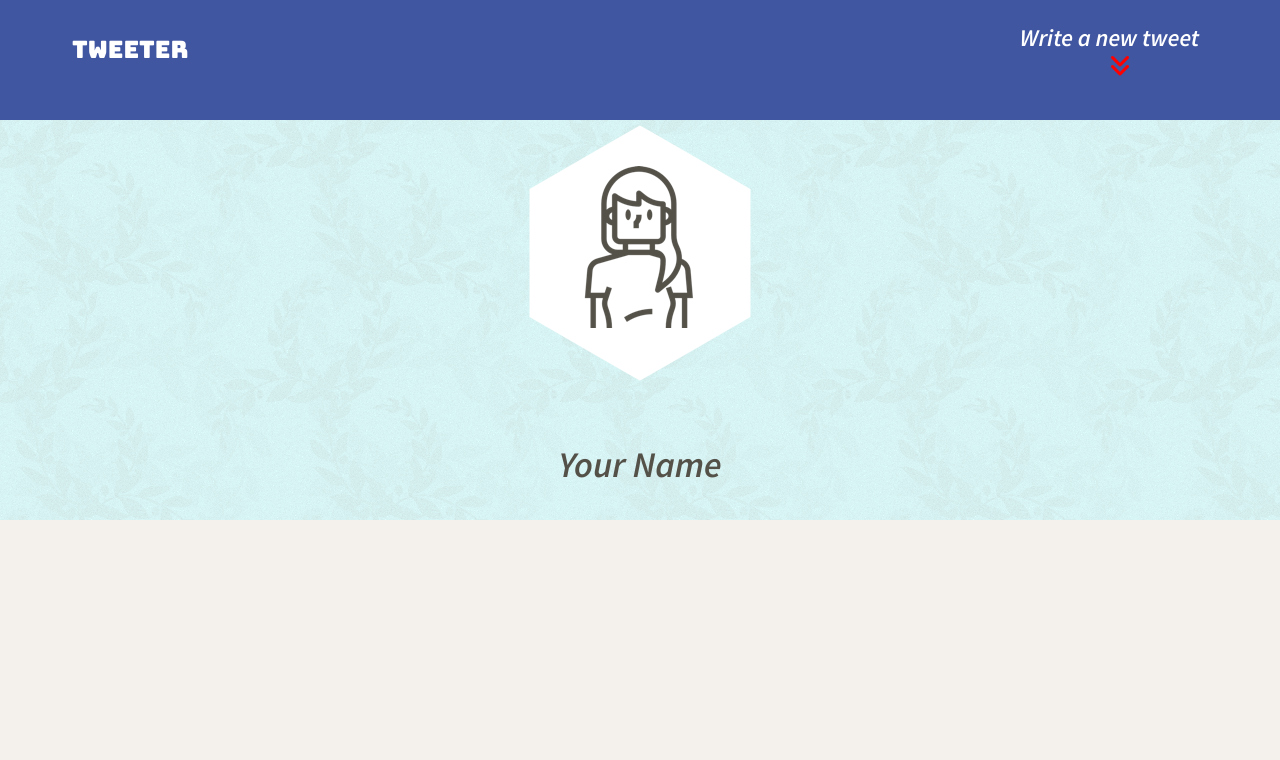
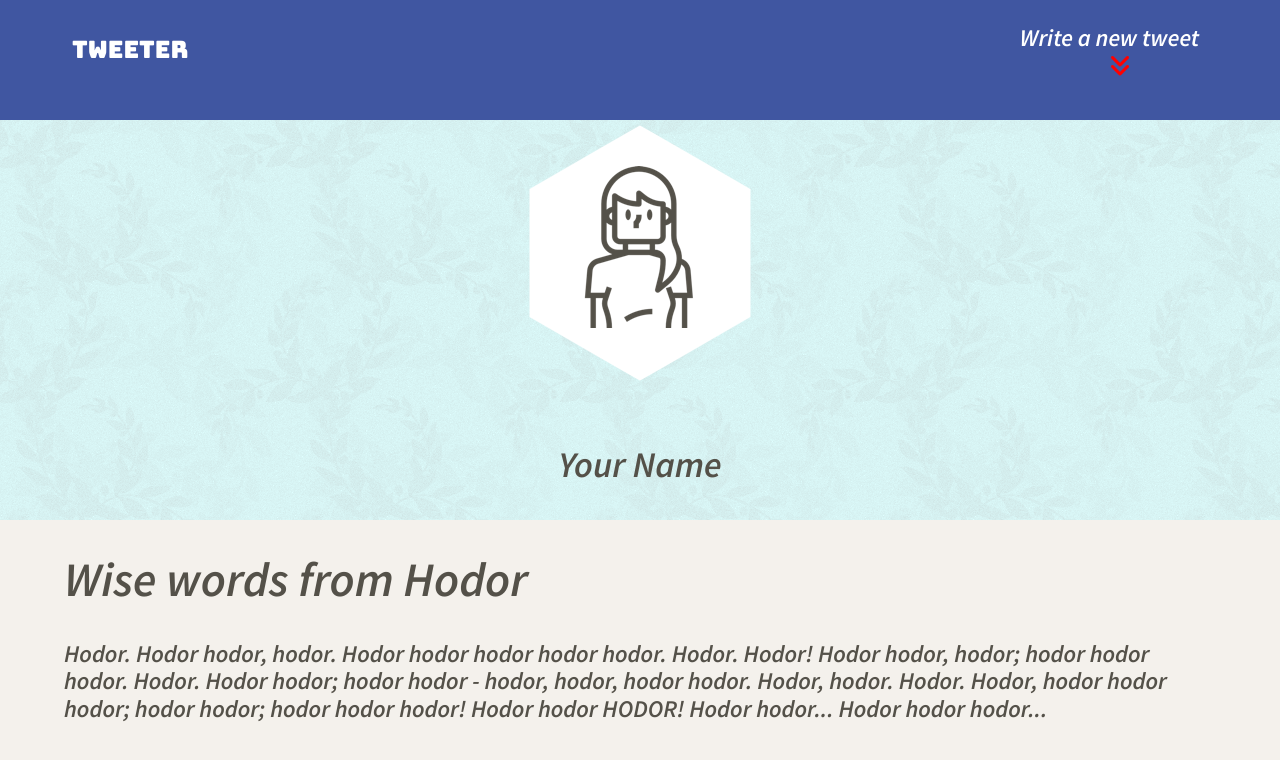
Before and after one commit to ShayFae/tweeter-app, a website: page public/index.html in a window 1280 px wide. Drawn offline with nearby package versions, Linux system fonts and the light colour scheme; a small style sheet from the web is missing.

Commit message:
Set up main container

```diff
--- a/public/index.html
+++ b/public/index.html
@@ -46,6 +46,9 @@
       </div>
     </header>
     <!-- Page-specific (main) content here -->
-    <main class="container"></main>
+    <main class="container">
+      <h1>Wise words from Hodor</h1>
+      <p>Hodor. Hodor hodor, hodor. Hodor hodor hodor hodor hodor. Hodor. Hodor! Hodor hodor, hodor; hodor hodor hodor. Hodor. Hodor hodor; hodor hodor - hodor, hodor, hodor hodor. Hodor, hodor. Hodor. Hodor, hodor hodor hodor; hodor hodor; hodor hodor hodor! Hodor hodor HODOR! Hodor hodor... Hodor hodor hodor...</p>
+    </main>
   </body>
 </html>
--- a/public/styles/layout.css
+++ b/public/styles/layout.css
@@ -23,3 +23,10 @@ body {
 /*
  * Additional CSS can be defined below or in other CSS files, as per instructions
  */
+
+  main {
+   width: 90%;
+   margin: 0 auto;
+   align-items: center;
+   background-color: #f4f1ec;
+ }
--- a/server/data-files/initial-tweets.json
+++ b/server/data-files/initial-tweets.json
@@ -8,7 +8,7 @@
     "content": {
       "text": "If I have seen further it is by standing on the shoulders of giants"
     },
-    "created_at": 1643482407479
+    "created_at": 1643482623347
   },
   {
     "user": {
@@ -19,6 +19,6 @@
     "content": {
       "text": "Je pense , donc je suis"
     },
-    "created_at": 1643568807479
+    "created_at": 1643569023347
   }
 ]
```
